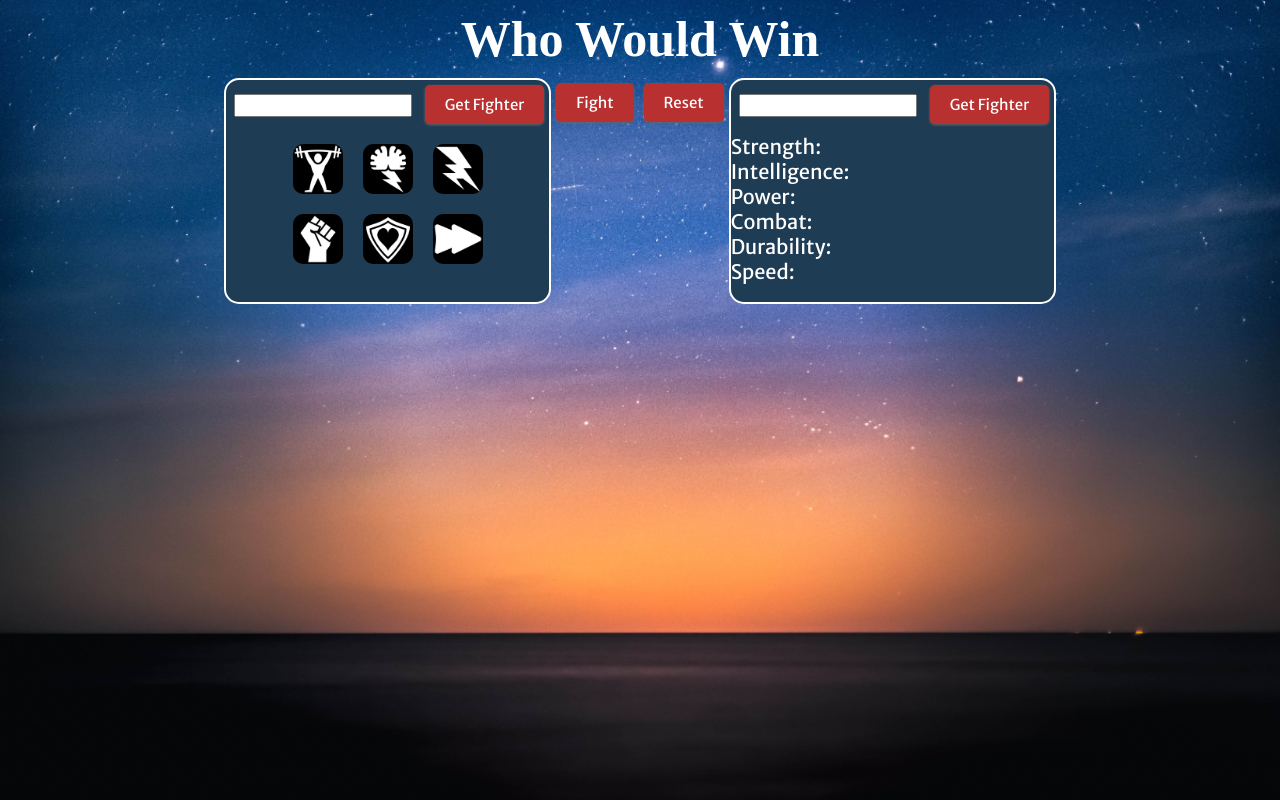
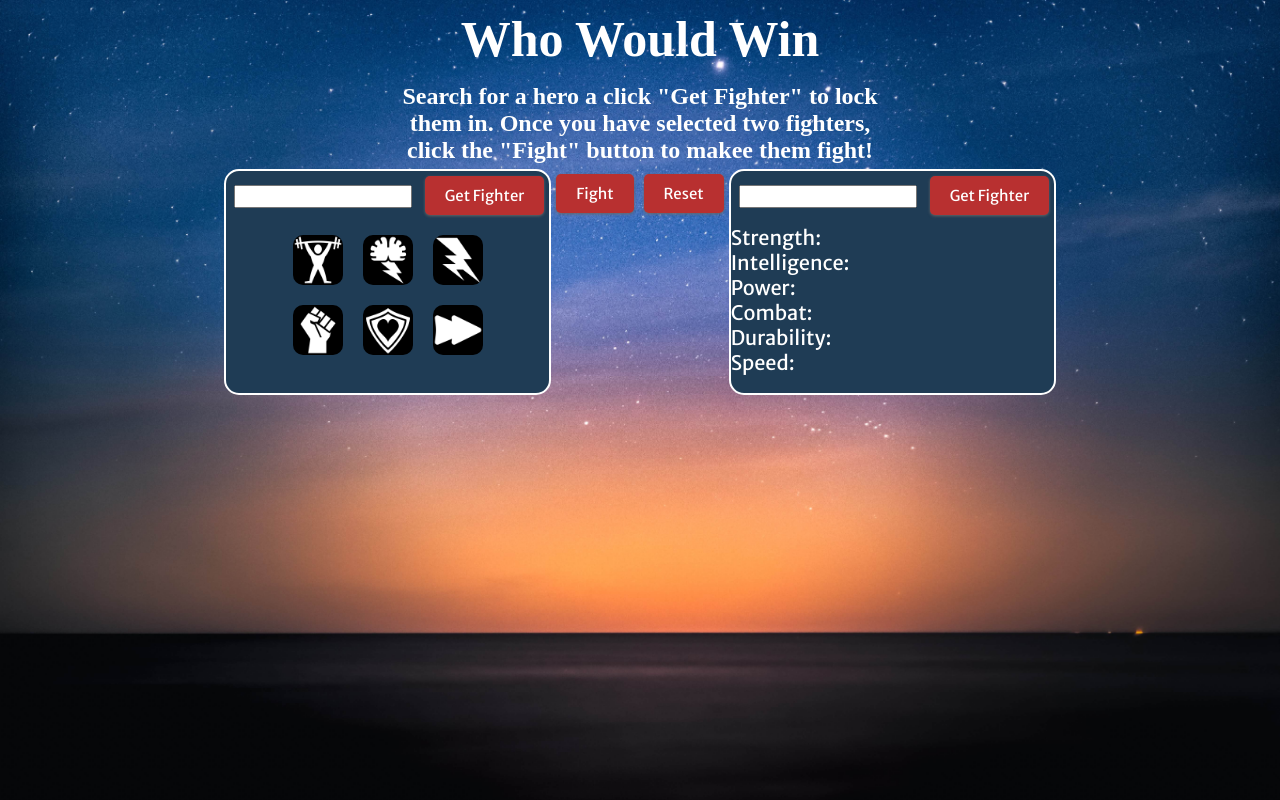
Before and after one commit to jaygriggsau/Project-WhoWouldWin, a React (Create React App) app: page / in a window 1280 px wide. Built offline with nearby package versions, Linux system fonts and the light colour scheme; a web font is replaced by a local one.

Commit message:
Project - Introduction CSS

```diff
--- a/src/App.css
+++ b/src/App.css
@@ -140,5 +140,13 @@ button {
 
 #winnerText {
   font-size: 40px;
-  background-color: black;
+  padding: 5px;
+  margin: 8px;
 }
+
+.instructions {
+  display: flex;
+  max-width: 490px;
+  justify-content: center;
+  margin: 0 auto;
+}
--- a/src/App.js
+++ b/src/App.js
@@ -4,8 +4,9 @@ import GetFighters from './GetFighters';
 function App() {
   return (
     <div className="App">
-      <section>
-        <h1>Who Would Win</h1>
+      <h1>Who Would Win</h1>
+      <section className='instructions'>
+        <h2 style={{color: "white"}}>Search for a hero a click "Get Fighter" to lock them in. Once you have selected two fighters, click the "Fight" button to makee them fight!</h2>
       </section>
       <section className='mainContent'>
         <GetFighters />
--- a/src/GetFighters.js
+++ b/src/GetFighters.js
@@ -95,6 +95,7 @@ function GetFighters() {
 
   return (
     <div className="BattlePage">
+
       <section className='fighterBox'>
         <input type="text" onChange={searchInput}/>
         <button onClick={fetchFighter}>Get Fighter</button>
@@ -128,6 +129,9 @@ function GetFighters() {
           <h2 id='winnerText' style={{color: "white"}}>{winner}</h2>
           <img src={loadingScreen} alt="" className='loadingGif'/>
         </section>
+        <section>
+
+        </section>
       </section>
 
       <section  className='fighterBox'>
```
